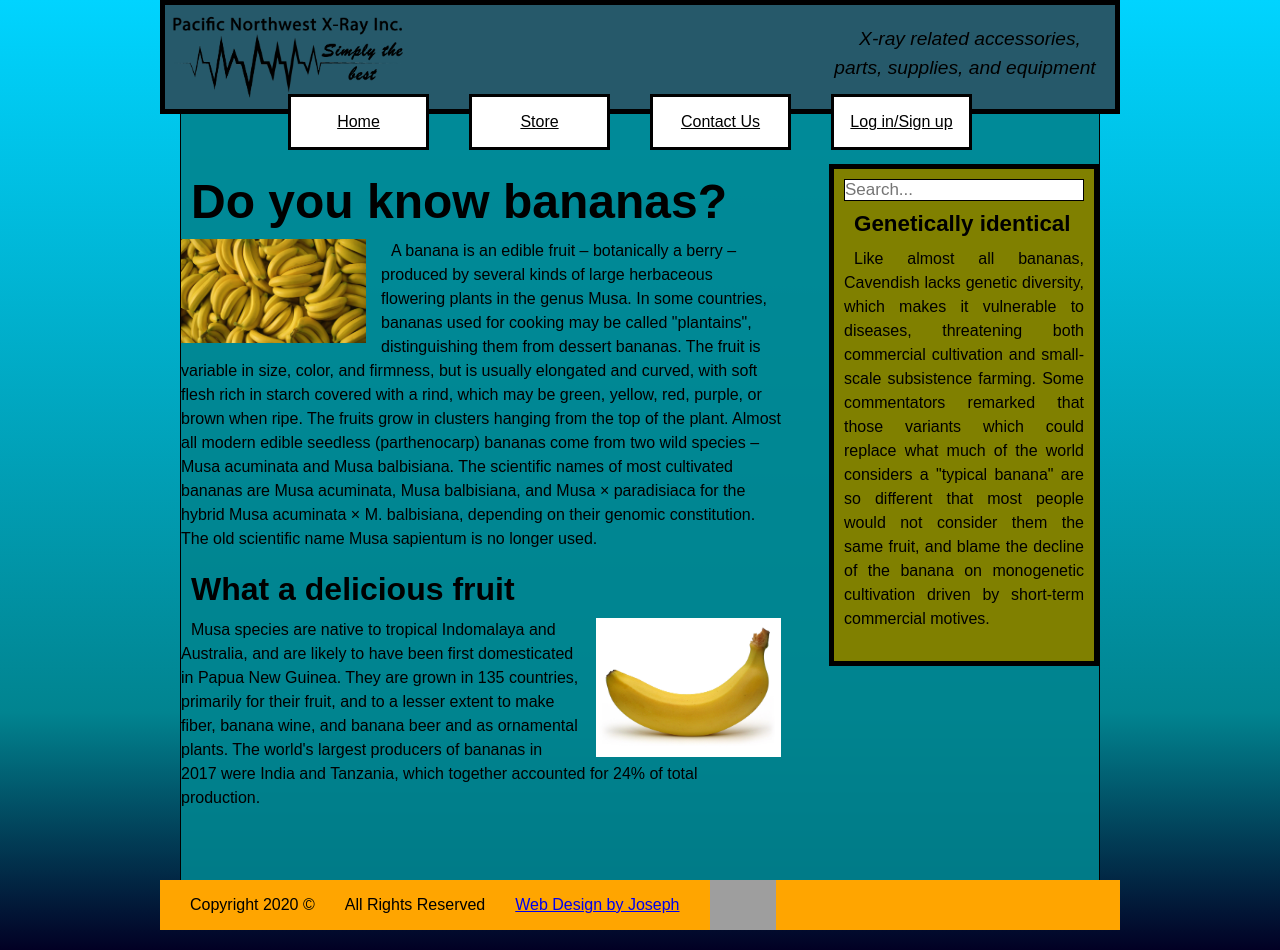
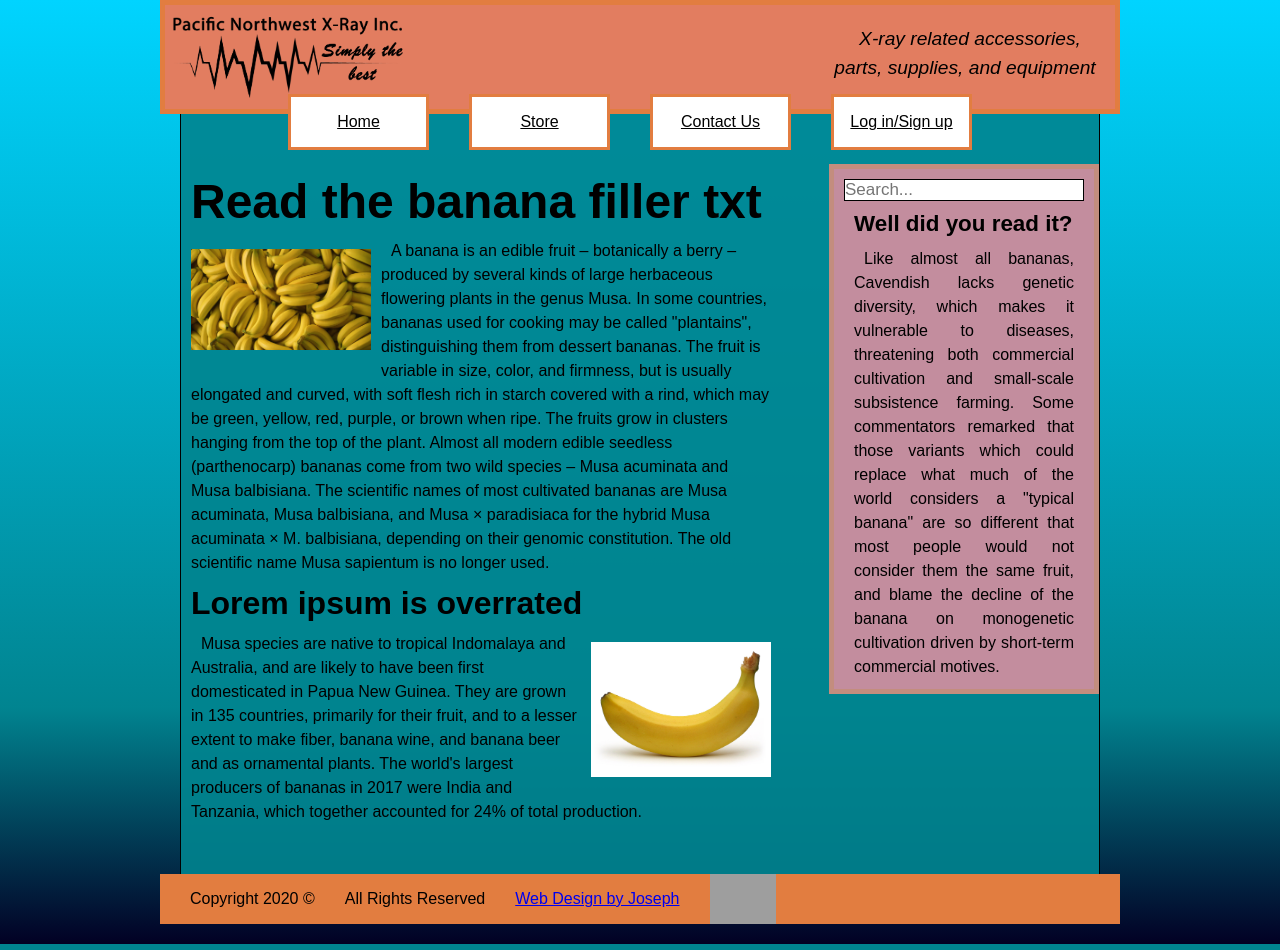
Before and after one commit to jvansandt/pnwx, a PHP site: page / in a window 1280 px wide. Run offline with PHP 8.4, Linux system fonts and the light colour scheme; grey boxes are pictures that could not be loaded.

Commit message:
color changes

```diff
--- a/css/styles.css
+++ b/css/styles.css
@@ -30,7 +30,7 @@ header {
 /*    fixes box crashing down*/
     width: 100%;
     clear: both;
-    border: 5px black solid;
+    border: 5px #E27D40 solid;
 }
 header p {
     display: block;
@@ -60,7 +60,7 @@ header a:active {
 }
 .headerwrapper {
     width: 100%;
-    background: #26596A;
+    background: #E27D60;
     overflow: hidden;
 }
 header div.right {
@@ -91,11 +91,10 @@ nav ul {
     justify-content: center;
 }
 nav li {
-    float: left;
     text-align: center;
     width: 15%;
 /*    20% sets list to cover 100% of width with 5 items*/
-    border: 3px solid black;
+    border: 3px solid #E27D40;
     margin-top: -20px;
     background: white;
     margin-left: 20px;
@@ -107,7 +106,7 @@ nav a {
 /*    makes anchor cover entire block*/
 }
 nav a:hover {
-    background: #AA8939;
+    background: #E8A87C;
 }
 main {
     float: left;
@@ -116,10 +115,10 @@ main {
 }
 aside {
     float: right;
-    background: olive;
+    background: #C38D9E;
     width: 270px;
     padding: 10px;
-    border: 5px solid black;
+    border: 5px solid #C38D7E;
 }
 .right {
     float: right;
@@ -141,7 +140,7 @@ input[type=text] {
 footer {
     line-height: 50px; /*same as height will center it*/
     height: 50px;
-    background: orange;
+    background: #E27D40;
     clear: both; /*keeps footer under the floated image*/
 }
 footer li {
@@ -157,13 +156,11 @@ footer ul {
 }
 img.right {
     width: 200px;
-    float: right;
-    padding-left: 15px;
+    padding: 10px;
 }
 img.left {
     width: 200px;
-    float: left;
-    padding-right: 15px;
+    padding: 10px;
 }
 img.bigimage {
     width: 640px;
@@ -183,7 +180,7 @@ h3 {
     font-size: 1.4em;
 }
 p {
-    margin-bottom: 20px;
+    margin: 0px 10px;
     line-height: 1.5em;
     text-indent: 10px;
 }
--- a/index.html
+++ b/index.html
@@ -31,16 +31,16 @@
         </nav>
     <div id="innerwrapper">
         <main>
-            <h1>Do you know bananas?</h1>
+            <h1>Read the banana filler txt</h1>
             <img class="left" src="images/smallbanana.jpg" alt="small banana">
             <p>A banana is an edible fruit – botanically a berry – produced by several kinds of large herbaceous flowering plants in the genus Musa. In some countries, bananas used for cooking may be called "plantains", distinguishing them from dessert bananas. The fruit is variable in size, color, and firmness, but is usually elongated and curved, with soft flesh rich in starch covered with a rind, which may be green, yellow, red, purple, or brown when ripe. The fruits grow in clusters hanging from the top of the plant. Almost all modern edible seedless (parthenocarp) bananas come from two wild species – Musa acuminata and Musa balbisiana. The scientific names of most cultivated bananas are Musa acuminata, Musa balbisiana, and Musa × paradisiaca for the hybrid Musa acuminata × M. balbisiana, depending on their genomic constitution. The old scientific name Musa sapientum is no longer used.</p>
-            <h2>What a delicious fruit</h2>
+            <h2>Lorem ipsum is overrated</h2>
             <a href ="big.html"><img class="right" src="images/bigbanana.jpg" alt="big banana"></a>
             <p>Musa species are native to tropical Indomalaya and Australia, and are likely to have been first domesticated in Papua New Guinea. They are grown in 135 countries, primarily for their fruit, and to a lesser extent to make fiber, banana wine, and banana beer and as ornamental plants. The world's largest producers of bananas in 2017 were India and Tanzania, which together accounted for 24% of total production.</p>
         </main>
         <aside>
             <div class="searchbar"><input type="text" placeholder="Search..."></div>
-            <h3>Genetically identical</h3>
+            <h3>Well did you read it?</h3>
             <p>Like almost all bananas, Cavendish lacks genetic diversity, which makes it vulnerable to diseases, threatening both commercial cultivation and small-scale subsistence farming. Some commentators remarked that those variants which could replace what much of the world considers a "typical banana" are so different that most people would not consider them the same fruit, and blame the decline of the banana on monogenetic cultivation driven by short-term commercial motives.</p>
         </aside>
     </div>
```
